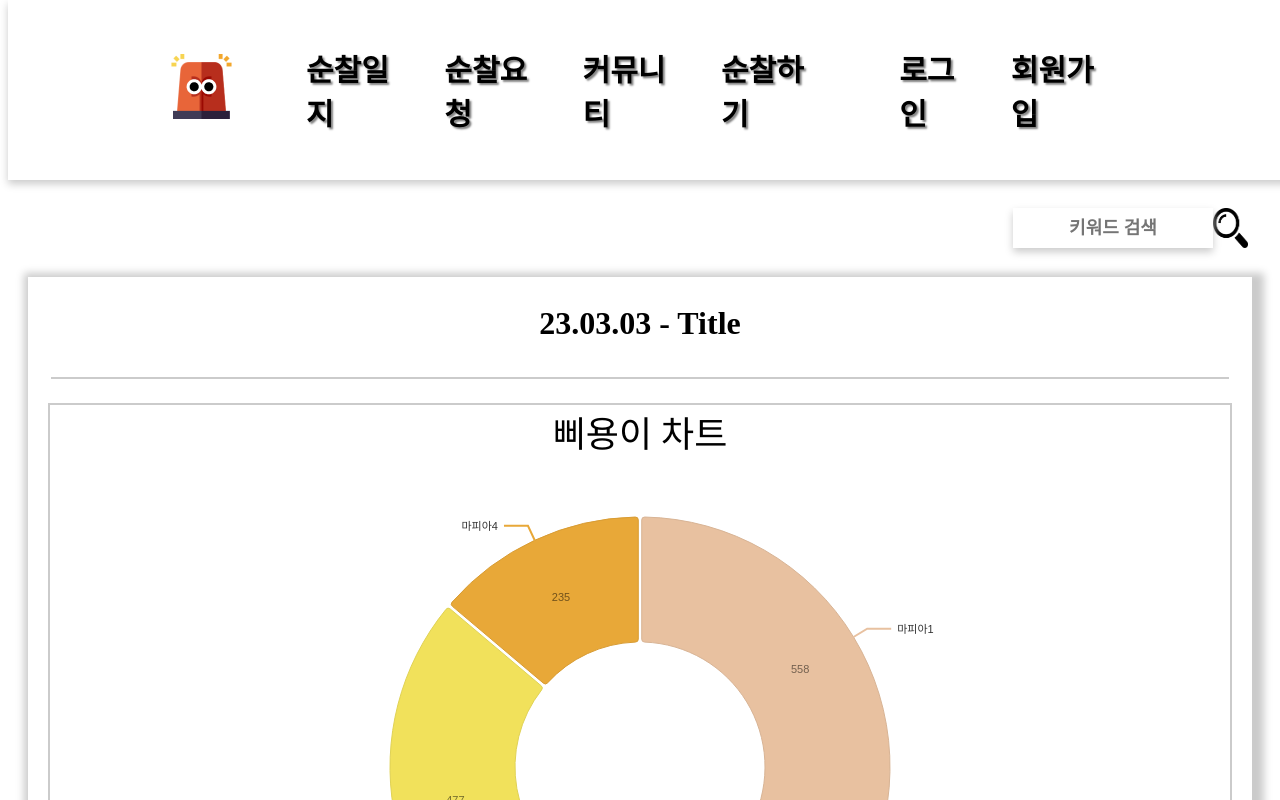
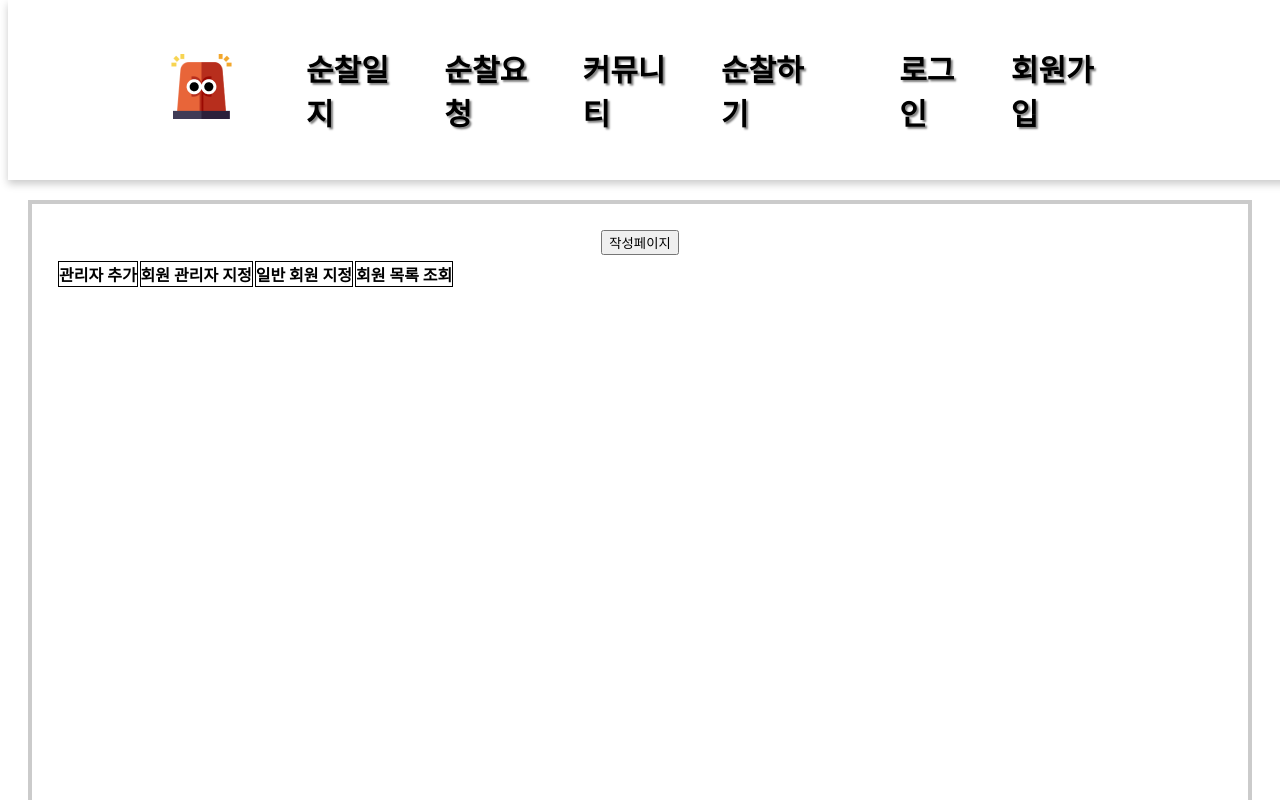
Before and after one commit to E3I2/piyong-front, a React (Create React App) app: page / in a window 1280 px wide. Shown: the top 800 px of the page. Built offline with nearby package versions, Linux system fonts and the light colour scheme.

Commit message:
0315 17:03 Admin 페이지 수정

```diff
--- a/src/App.js
+++ b/src/App.js
@@ -17,7 +17,7 @@ function App() {
   return (
     <div>
       <Header></Header>
-      <Vod></Vod>
+      <Admin></Admin>
       <Footer></Footer>
     </div>
   );
--- a/src/Components/Admin/Admin.js
+++ b/src/Components/Admin/Admin.js
@@ -1,5 +1,29 @@
 import React from 'react';
 import styles from './Admin.module.css';
+import { useState } from "react";
+
+function Toggle({ title, content }) {
+
+    const [isCheck, setCheck] = useState(false);
+
+    return (
+      <>
+        <div
+        >
+          <button
+            onClick={() => {
+              setCheck((e) => !e);
+            }}
+          >
+            {isCheck ? "회원관리페이지" : "작성페이지"}
+          </button>
+        </div>
+        {isCheck && (
+          1234
+        )}
+      </>
+    );
+  }
 
 
 function Admin(){
@@ -7,7 +31,7 @@ function Admin(){
     return <div>
         <div className={styles.LineSection}>
             <div className={styles.PatrolSection}>
-                <div className={styles.TitleSection}>관리자 페이지</div>
+                <div className={styles.TitleSection}><Toggle></Toggle></div>
             <table className={styles.Table}>
                 <thead>
                     <tr>
```
